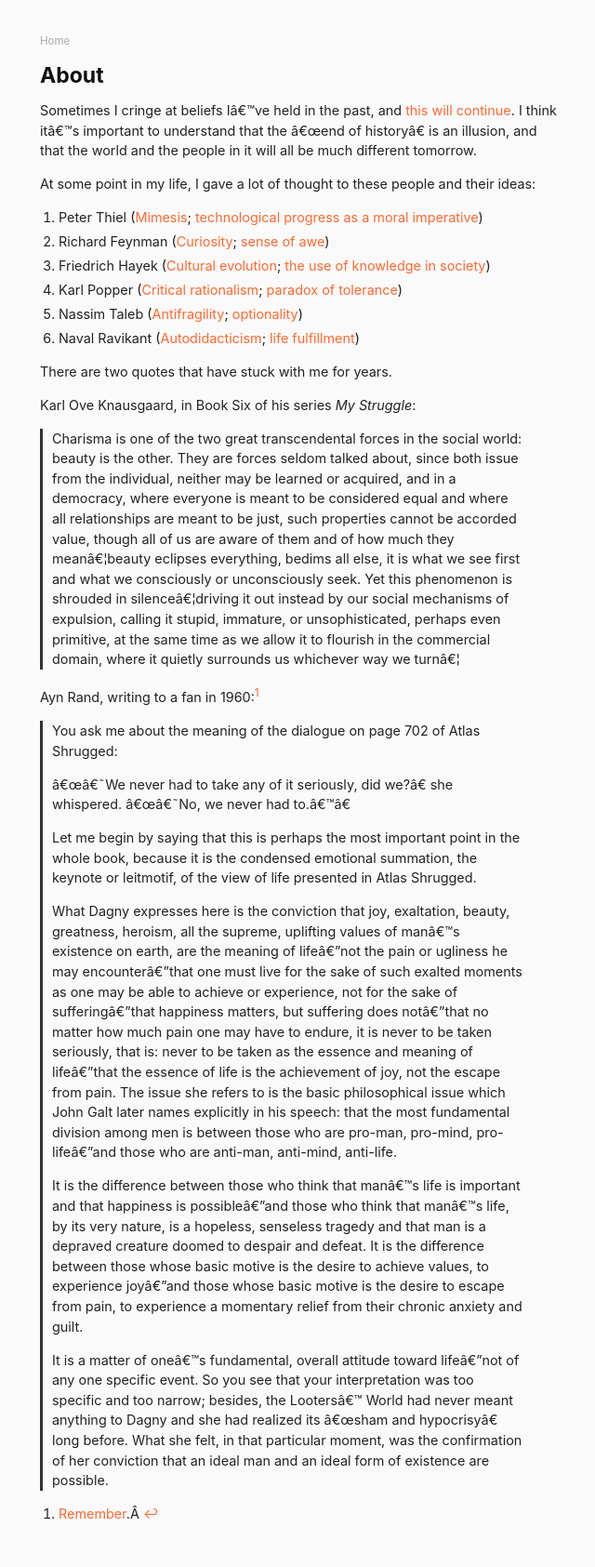
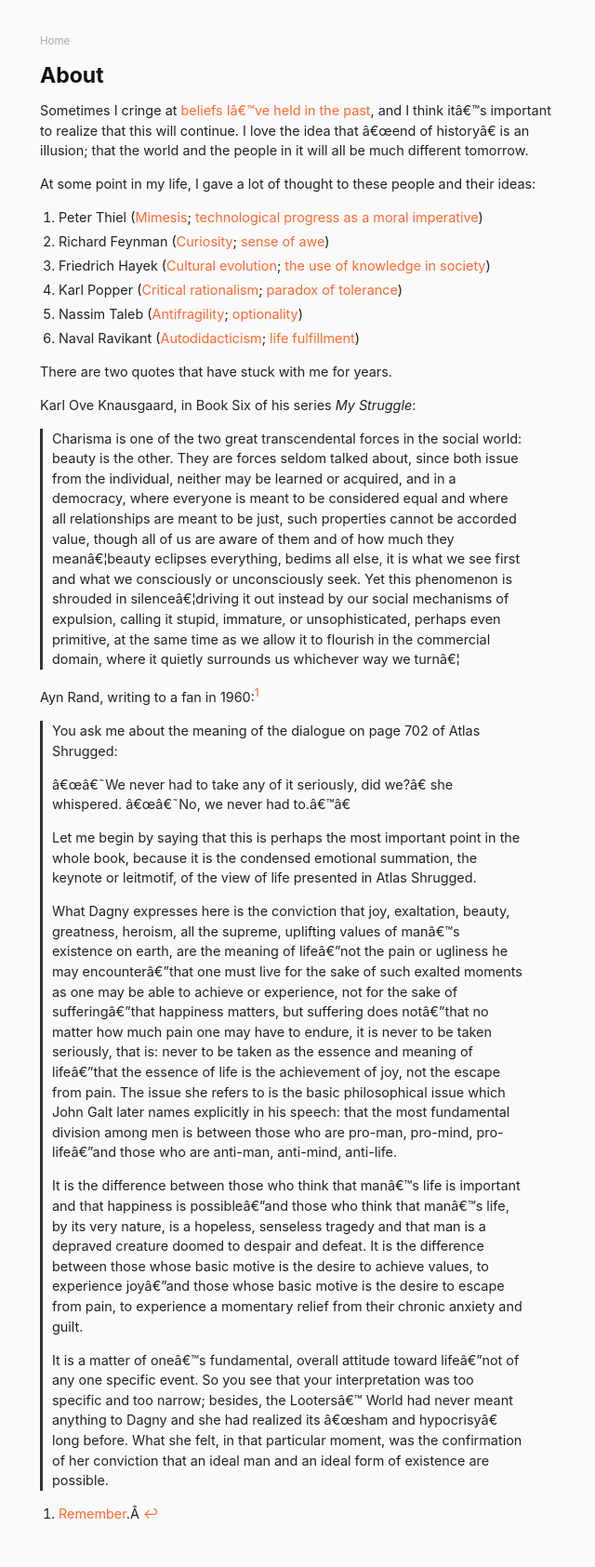
Before and after one commit to danschlz/danschulz.github.io, a Jekyll site: the page built from about.md, in a window 1280 px wide. Shown: the whole page at 93% size, without its empty margins (317-957 px from the left). Built offline with Jekyll 4.4.1, drawn with Linux system fonts in a browser that asks for light colours.

Commit message:
Update about.md

```diff
--- a/about.md
+++ b/about.md
@@ -4,7 +4,7 @@ title: About
 permalink: /about/
 ---
 
-Sometimes I cringe at beliefs I've held in the past, and [this will continue](https://en.wikipedia.org/wiki/End-of-history_illusion). I think it's important to understand that the "end of history" is an illusion, and that the world and the people in it will all be much different tomorrow.
+Sometimes I cringe at [beliefs I've held in the past](https://en.wikipedia.org/wiki/End-of-history_illusion), and I think it's important to realize that this will continue. I love the idea that "end of history" is an illusion; that the world and the people in it will all be much different tomorrow.
 
 At some point in my life, I gave a lot of thought to these people and their ideas:
 
```
